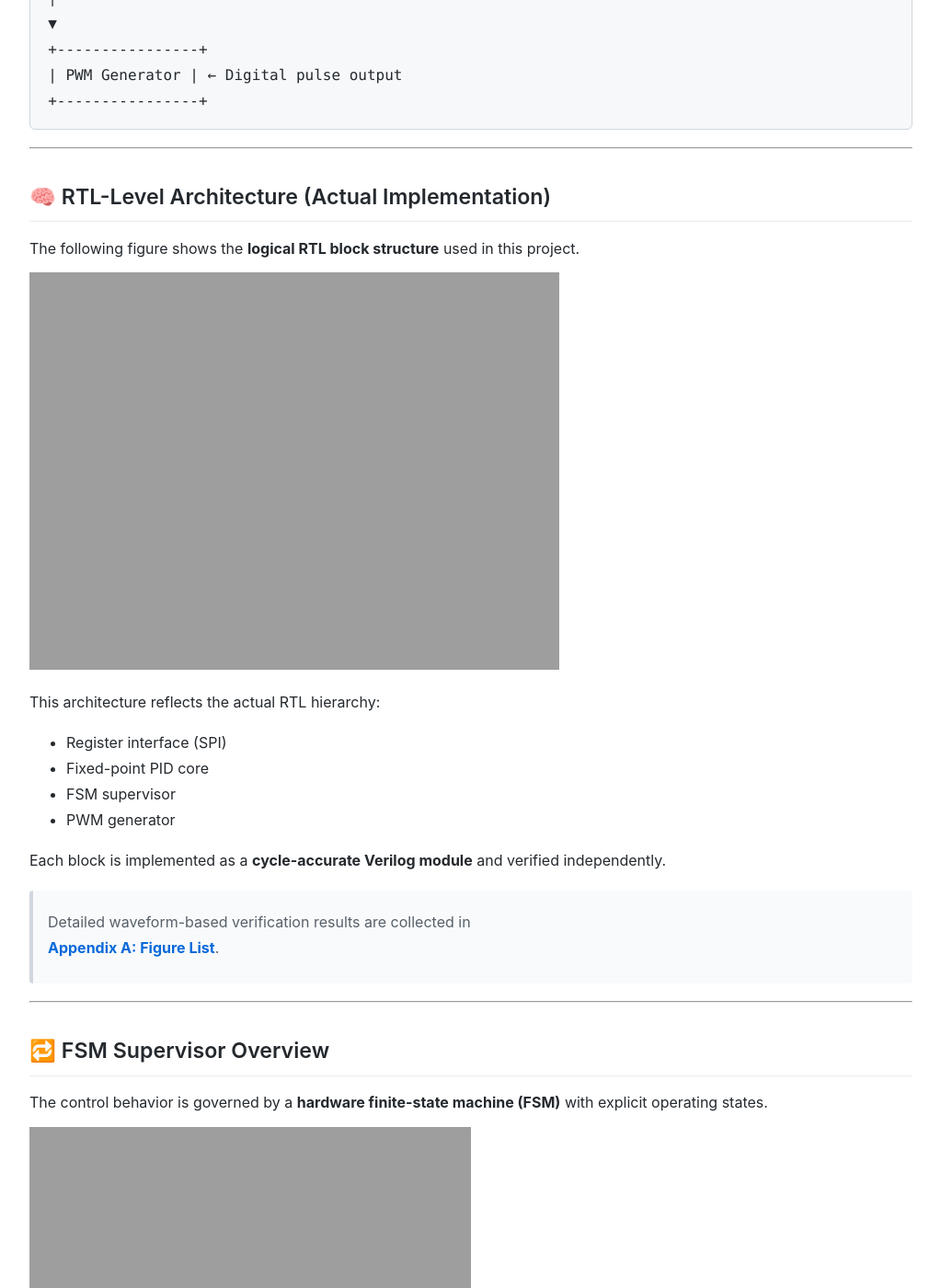
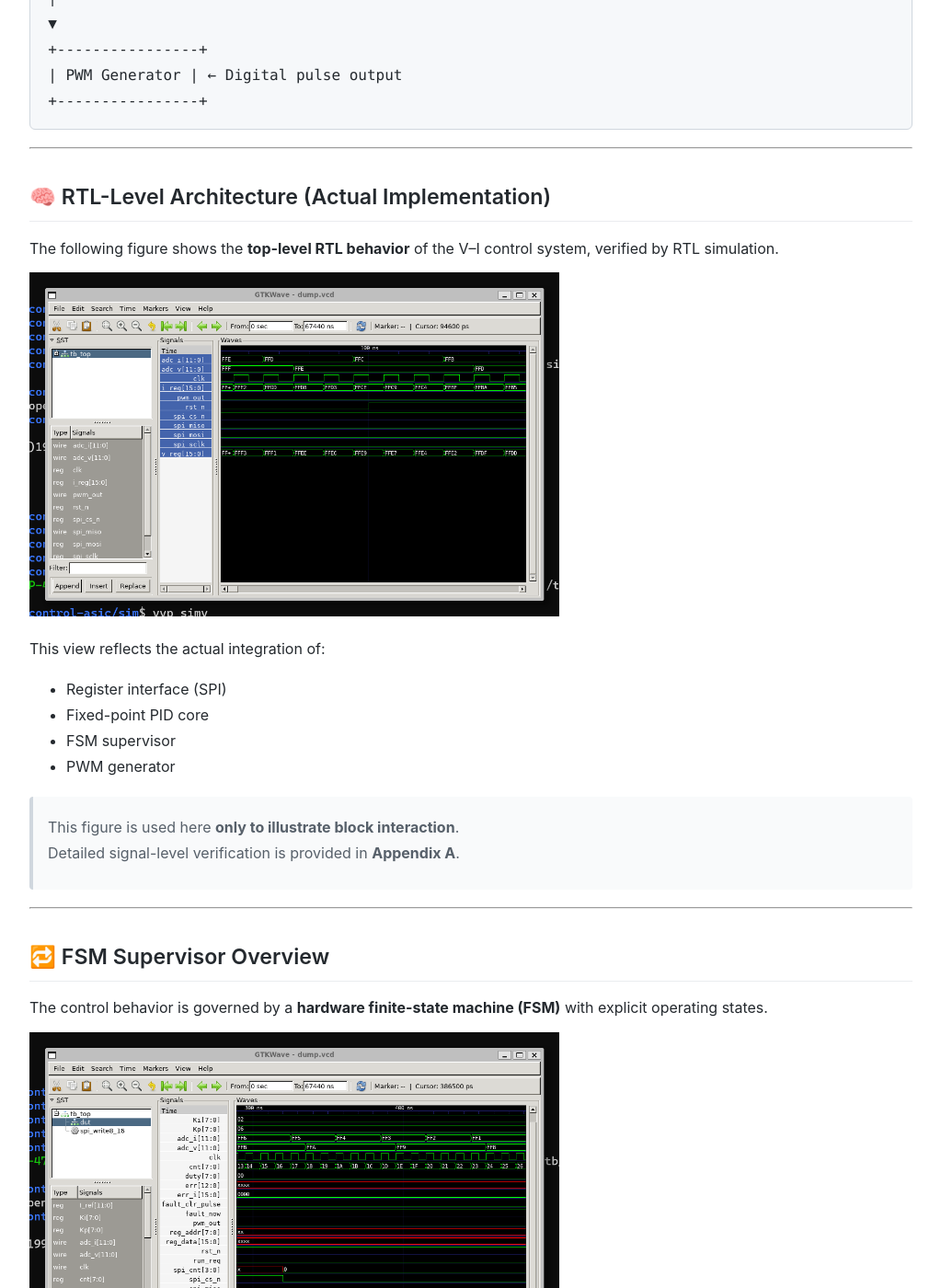
Before and after one commit to Samizo-AITL/vi-control-asic-sky130, a Jekyll site: the page built from docs/00_overview.md, in a window 1280 px wide and 1400 px high, scrolled down 2061 px. Shown: the whole window at 92% size, without its empty margins (128-1151 px from the left). Built offline with Jekyll 4.4.1, drawn with Linux system fonts in a browser that asks for light colours; some of the changed text lies outside the part shown.

Commit message:
Update 00_overview.md

```diff
--- a/docs/00_overview.md
+++ b/docs/00_overview.md
@@ -90,27 +90,24 @@ V[n], I[n]
 
 ## 🧠 RTL-Level Architecture (Actual Implementation)
 
-The following figure shows the **logical RTL block structure**
-used in this project.
+The following figure shows the **top-level RTL behavior**
+of the V–I control system, verified by RTL simulation.
 
 <img
-  src="https://samizo-aitl.github.io/vi-control-asic-sky130/docs/assets/images/architecture/vi_control_block_diagram.png"
-  alt="V–I Control RTL block diagram"
+  src="https://samizo-aitl.github.io/vi-control-asic-sky130/docs/assets/images/openlane/tb_vi_control_fsm_01.png"
+  alt="RTL-level control overview"
   style="width:60%;"
 />
 
-This architecture reflects the actual RTL hierarchy:
+This view reflects the actual integration of:
 
 - Register interface (SPI)
 - Fixed-point PID core
 - FSM supervisor
 - PWM generator
 
-Each block is implemented as a **cycle-accurate Verilog module**
-and verified independently.
-
-> Detailed waveform-based verification results are collected in
-> **[Appendix A: Figure List](appendix_figures.md)**.
+> This figure is used here **only to illustrate block interaction**.
+> Detailed signal-level verification is provided in **Appendix A**.
 
 ---
 
@@ -120,9 +117,9 @@ The control behavior is governed by a **hardware finite-state machine (FSM)**
 with explicit operating states.
 
 <img
-  src="https://samizo-aitl.github.io/vi-control-asic-sky130/docs/assets/images/architecture/fsm_state_diagram.png"
-  alt="FSM state transition diagram"
-  style="width:50%;"
+  src="https://samizo-aitl.github.io/vi-control-asic-sky130/docs/assets/images/openlane/tb_vi_control_fsm_state_01.png"
+  alt="FSM state transitions"
+  style="width:60%;"
 />
 
 The FSM enforces:
@@ -132,9 +129,6 @@ The FSM enforces:
 - Immediate FAULT handling
 
 All state transitions are **fully synchronous and cycle-accurate**.
-
-> FSM internal signals and timing behavior are verified by RTL simulation
-> and documented in **Appendix A**.
 
 ---
 
@@ -151,20 +145,8 @@ The FSM explicitly defines the following states:
 - `FAULT`
   Latched error condition requiring explicit clear
 
-This explicit state modeling is a key advantage of
-**ASIC-based control systems** over MCU-based implementations.
-
----
-
-## 📎 Appendix Reference
-
-All waveform figures, comparison cases, layout inspection images,
-and GDS views are collected in the appendix:
-
-➡️ **[Appendix A: Figure List](appendix_figures.md)**
-
-The appendix serves as the **authoritative index** for
-verification and implementation figures.
+> Waveform-level FSM verification results are collected in
+> **[Appendix A: Figure List](appendix_figures.md)**.
 
 ---
 
```
